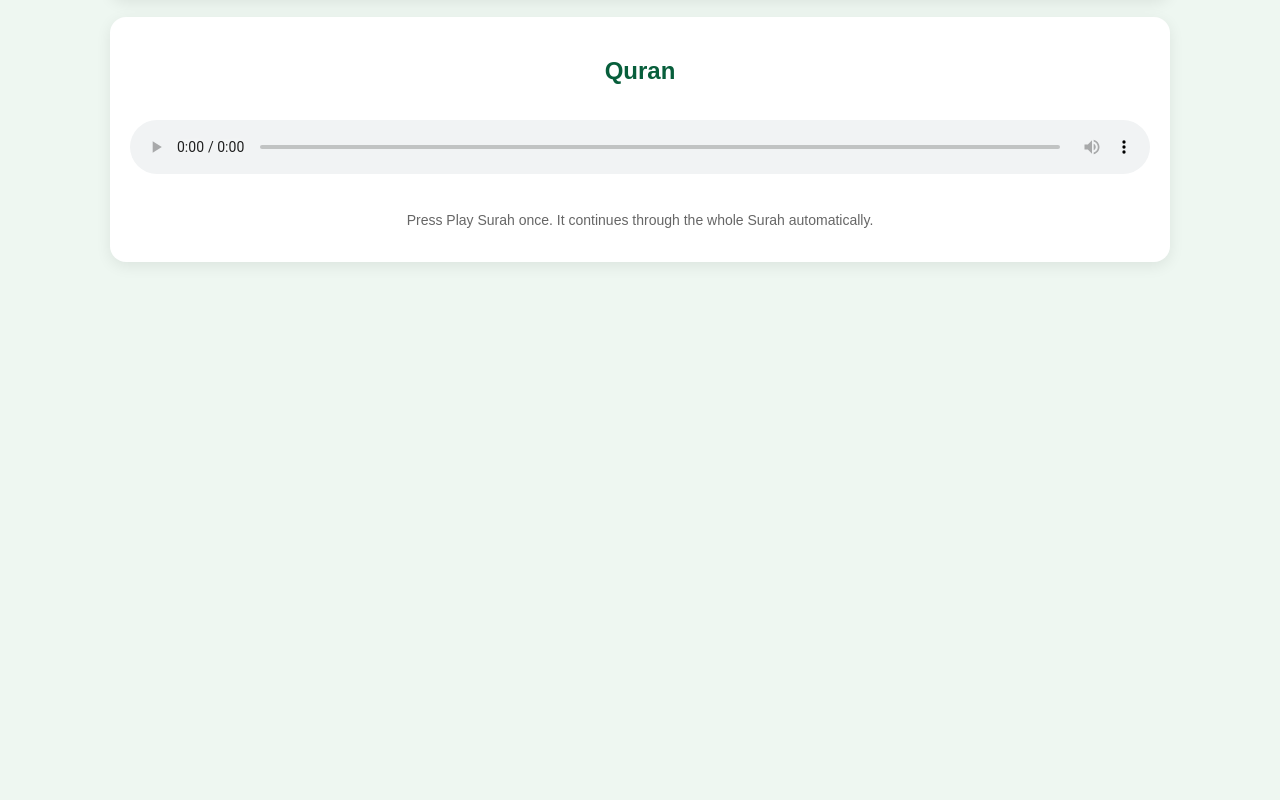
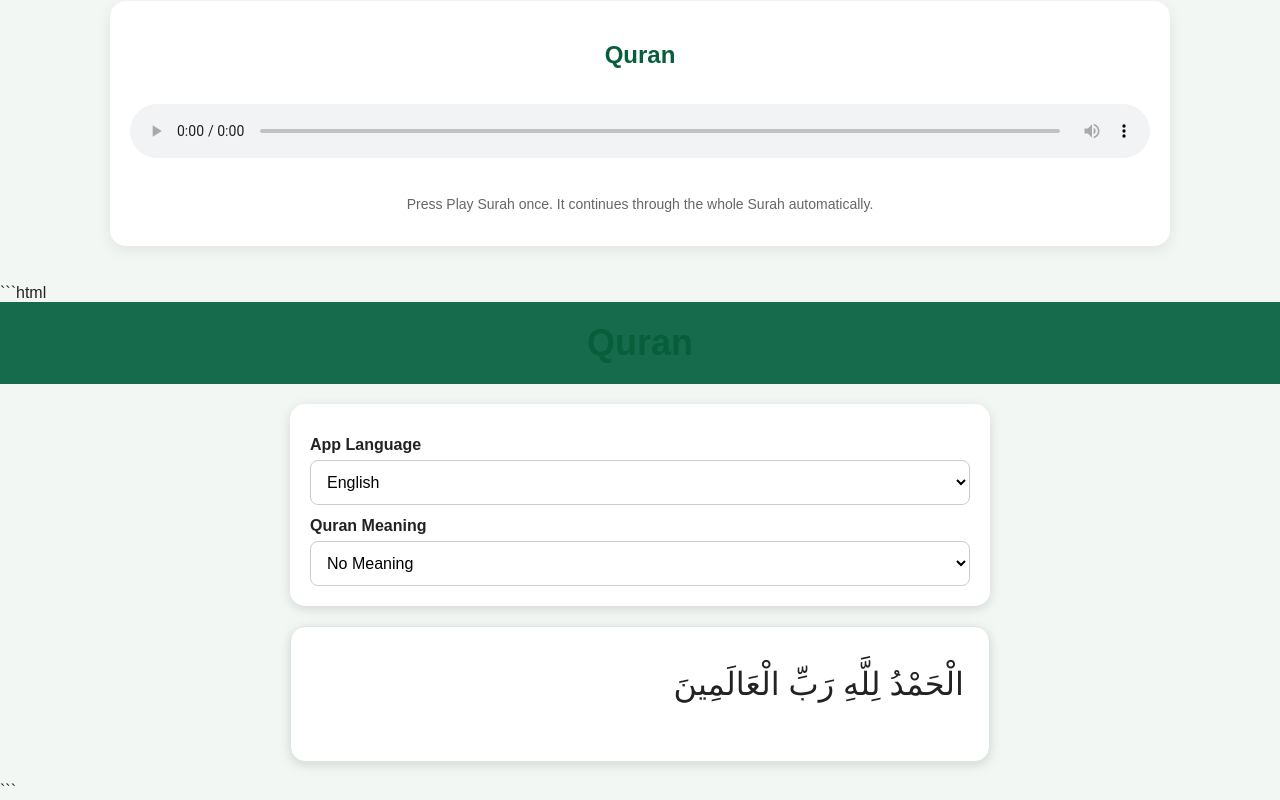
Before and after one commit to Moosaa549/my-quran-app, a plain HTML site: page index.html in a window 1280 px wide. Shown: the part 401-1201 px from the top of the page. Before the commit the page ends 800 px from the top, so only its background shows below. Drawn offline with Linux system fonts and the light colour scheme; no server answers.

Commit message:
Update index.html

````diff
--- a/index.html
+++ b/index.html
@@ -920,3 +920,226 @@ loadSurahs();
 
 </body>
 </html>
+```html
+<!DOCTYPE html>
+<html
+ lang="en">
+<head>
+  <meta charset="UTF-8">
+  <meta name="viewport" content="width=device-width, initial-scale=1.0">
+
+  <title>Quran</title>
+
+  <style>
+    body {
+      margin: 0;
+      font-family: Arial, sans-serif;
+      background: #f3f7f4;
+      color: #222;
+    }
+
+    header {
+      background: #176b4d;
+      color: white;
+      padding: 20px;
+      text-align: center;
+    }
+
+    .settings {
+      background: white;
+      margin: 20px auto;
+      padding: 20px;
+      max-width: 700px;
+      border-radius: 15px;
+      box-shadow: 0 3px 12px #0002;
+    }
+
+    label {
+      display: block;
+      margin-top: 12px;
+      margin-bottom: 6px;
+      font-weight: bold;
+    }
+
+    select {
+      width: 100%;
+      padding: 12px;
+      border: 1px solid #ccc;
+      border-radius: 8px;
+      font-size: 16px;
+    }
+
+    .ayah {
+      max-width: 700px;
+      margin: 20px auto;
+      padding: 25px;
+      background: white;
+      border-radius: 15px;
+      box-shadow: 0 3px 12px #0002;
+    }
+
+    .arabic {
+      direction: rtl;
+      text-align: right;
+      font-size: 32px;
+      line-height: 2;
+      margin-bottom: 20px;
+    }
+
+    .meaning {
+      font-size: 19px;
+      line-height: 1.7;
+    }
+
+    .hidden {
+      display: none;
+    }
+  </style>
+</head>
+
+<body>
+
+  <header>
+    <h1 id="title">Quran</h1>
+  </header>
+
+  <div class="settings">
+
+    <label id="languageLabel">
+      App Language
+    </label>
+
+    <select id="appLanguage" onchange="setAppLanguage(this.value)">
+      <option value="en">English</option>
+      <option value="ta">தமிழ்</option>
+    </select>
+
+
+    <label id="meaningLabel">
+      Quran Meaning
+    </label>
+
+    <select id="meaningLanguage" onchange="setMeaningLanguage(this.value)">
+      <option value="none">No Meaning</option>
+      <option value="en">English Meaning</option>
+      <option value="ta">தமிழ் பொருள்</option>
+    </select>
+
+  </div>
+
+
+  <div class="ayah">
+
+    <!-- Quran text ALWAYS stays Arabic -->
+    <div class="arabic">
+      الْحَمْدُ لِلَّهِ رَبِّ الْعَالَمِينَ
+    </div>
+
+    <!-- Meaning -->
+    <div
+      class="meaning"
+      id="meaning"
+      data-en="All praise is for Allah, Lord of the worlds."
+      data-ta="அனைத்துப் புகழும் அகிலங்களின் இறைவனான அல்லாஹ்வுக்கே.">
+    </div>
+
+  </div>
+
+
+  <script>
+
+    let appLanguage = "en";
+    let meaningLanguage = "none";
+
+
+    function setAppLanguage(language) {
+
+      appLanguage = language;
+
+      updateLanguage();
+    }
+
+
+    function setMeaningLanguage(language) {
+
+      meaningLanguage = language;
+
+      updateMeaning();
+    }
+
+
+    function updateLanguage() {
+
+      const title =
+        document.getElementById("title");
+
+      const languageLabel =
+        document.getElementById("languageLabel");
+
+      const meaningLabel =
+        document.getElementById("meaningLabel");
+
+
+      if (appLanguage === "ta") {
+
+        title.textContent = "குர்ஆன்";
+
+        languageLabel.textContent =
+          "பயன்பாட்டு மொழி";
+
+        meaningLabel.textContent =
+          "குர்ஆன் பொருள்";
+
+      } else {
+
+        title.textContent = "Quran";
+
+        languageLabel.textContent =
+          "App Language";
+
+        meaningLabel.textContent =
+          "Quran Meaning";
+      }
+    }
+
+
+    function updateMeaning() {
+
+      const meaning =
+        document.getElementById("meaning");
+
+
+      if (meaningLanguage === "none") {
+
+        meaning.classList.add("hidden");
+
+      } else {
+
+        meaning.classList.remove("hidden");
+
+        if (meaningLanguage === "en") {
+
+          meaning.textContent =
+            meaning.dataset.en;
+
+        }
+
+        if (meaningLanguage === "ta") {
+
+          meaning.textContent =
+            meaning.dataset.ta;
+
+        }
+      }
+    }
+
+
+    // Start with No Meaning
+    updateLanguage();
+    updateMeaning();
+
+  </script>
+
+</body>
+</html>
+```
````
